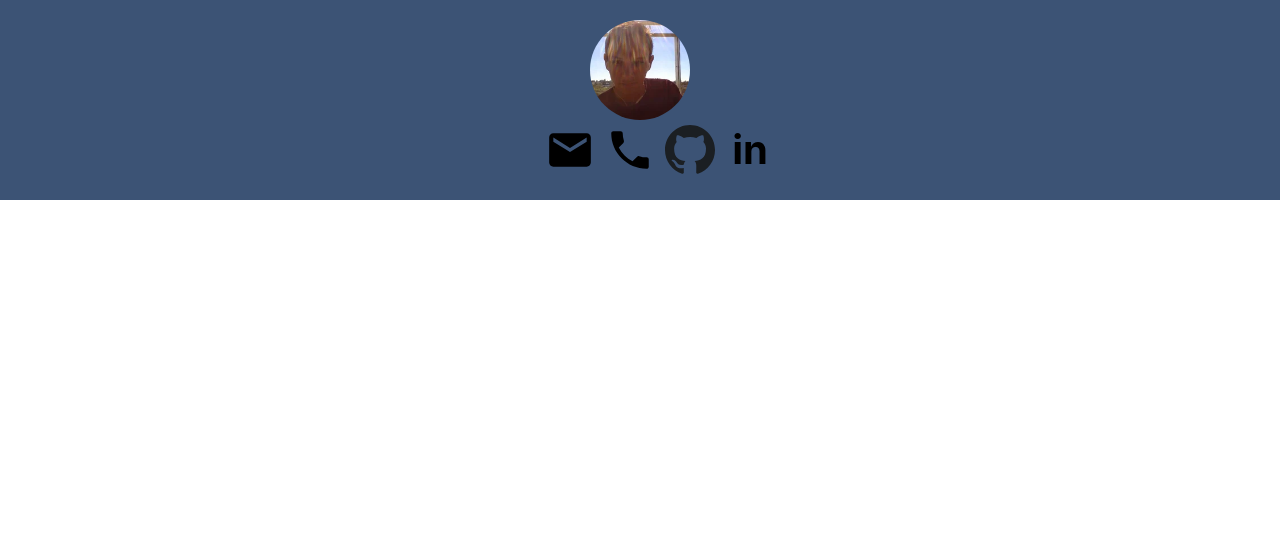
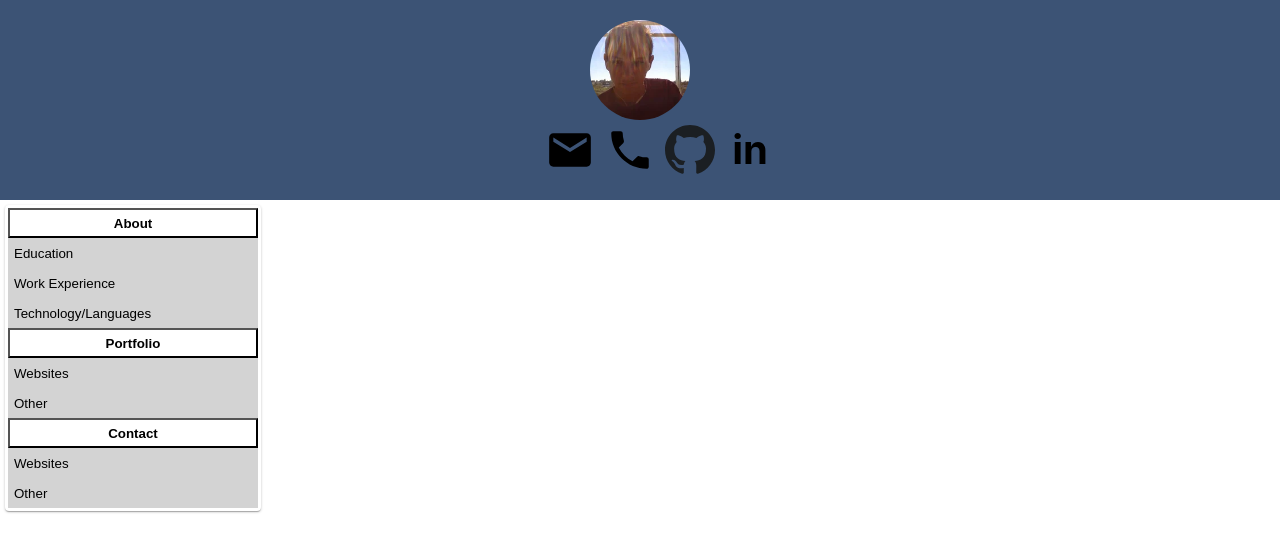
Before and after one commit to BenjaminDagg/Portfolio, a React (Create React App) app: page / in a window 1280 px wide. Shown: the top 552 px of the page. Built offline with nearby package versions, Linux system fonts and the light colour scheme.

Commit message:
implemented side nsavigation bar

```diff
--- a/package.json
+++ b/package.json
@@ -8,6 +8,7 @@
     "cors": "^2.8.4",
     "react": "^16.6.0",
     "react-dom": "^16.6.0",
+    "react-router-dom": "^4.3.1",
     "react-scripts": "2.0.5"
   },
   "scripts": {
--- a/src/App.js
+++ b/src/App.js
@@ -2,12 +2,16 @@ import React, { Component } from 'react';
 import logo from './logo.svg';
 import './App.css';
 import {Header} from "./components/Header/Header";
+import {SideMenu} from "./components/SideMenu/SideMenu";
+import {Content} from "./components/Content/Content";
 
 class App extends Component {
   render() {
     return (
       <div className="App">
         <Header/>
+        <SideMenu/>
+        <Content/>
       </div>
     );
   }
--- /dev/null
+++ b/src/components/Content/Content.css
@@ -0,0 +1,7 @@
+#MainContent {
+    width: 80%;
+    position:absolute;
+    right: 20px;
+    top: 200px;
+    height: 100%;
+}
--- /dev/null
+++ b/src/components/Content/Content.js
@@ -0,0 +1,23 @@
+import React, { Component } from 'react';
+import "./Content.css";
+import Avatar from '@material-ui/core/Avatar';
+import classNames from 'classnames';
+import {ContactLinks} from "../ContactLinks/ContactLinks";
+import { BrowserRouter as Router, Link, Route } from 'react-router-dom';
+
+import {Header} from "../Header/Header";
+
+export class Content extends Component {
+    render() {
+        return (
+            <div id="MainContent">
+                <Router>
+                    <div>
+                        <Route path="/about/education" component={ContactLinks}/>
+                        <Route path="/about/technology" component={Header}/>
+                    </div>
+                </Router>
+            </div>
+        );
+    }
+}
--- /dev/null
+++ b/src/components/SideMenu/SideMenu.css
@@ -0,0 +1,32 @@
+#SideMenu {
+    position: absolute;
+    left: 0;
+    top: 200px;
+    height: 700px;
+    width: 20%;
+    margin: 5px;
+
+}
+
+.menu-btn-main {
+    width: 100%;
+    height: 30px;
+    font-weight: bold;
+    background-color:white;
+
+}
+
+.submenu {
+    width: 100%;
+    background-color:lightgray;
+
+}
+
+.menu-btn-sub {
+    width: 100%;
+    height: 30px;
+    background-color:lightgray;
+    text-align: left;
+    border: none;
+
+}
--- /dev/null
+++ b/src/components/SideMenu/SideMenu.js
@@ -0,0 +1,86 @@
+import React, { Component } from 'react';
+import "./SideMenu.css";
+import PropTypes from 'prop-types';
+import { withStyles } from '@material-ui/core/styles';
+import Paper from '@material-ui/core/Paper';
+import Typography from '@material-ui/core/Typography';
+import Button from '@material-ui/core/Button';
+import { BrowserRouter as Router, Link, Route } from 'react-router-dom';
+
+const styles = theme => ({
+    root: {
+        ...theme.mixins.gutters(),
+        paddingTop: theme.spacing.unit * 2,
+        paddingBottom: theme.spacing.unit * 2,
+    },
+});
+
+
+export class SideMenu extends Component {
+
+    constructor(props) {
+        super(props);
+
+        this.state = {
+            aboutMenuShowing: true,
+            portfolioIsOpen: true,
+            contactOpen: true
+        };
+
+        this.toggleContact = this.toggleContact.bind(this);
+        this.togglePrtfolioMenu = this.togglePrtfolioMenu.bind(this);
+        this.toggleAboutMenu = this.toggleAboutMenu.bind(this);
+    }
+
+    toggleAboutMenu() {
+        console.log('clicked');
+        this.setState({aboutMenuShowing: !this.state.aboutMenuShowing});
+    }
+
+    togglePrtfolioMenu() {
+        console.log('clicked');
+        this.setState({portfolioIsOpen: !this.state.portfolioIsOpen});
+    }
+
+    toggleContact() {
+        this.setState({conttactOpen: !this.state.contactOpen});
+    }
+
+    render() {
+        return (
+            <div id="SideMenu">
+                <Paper style={{'padding': '3px'}} elevation={1}>
+                    <button onClick={this.toggleAboutMenu} className="menu-btn-main">About</button>
+                    {this.state.aboutMenuShowing &&
+                        <div id="about-submenu" className="submenu">
+                            <a href={"/about/education"}>
+                                <button className="menu-btn-sub">Education</button>
+                            </a>
+                            <button className="menu-btn-sub">Work Experience</button>
+                            <a href={"/about/technology"}>
+                                <button className="menu-btn-sub">Technology/Languages</button>
+                            </a>
+                        </div>
+                    }
+
+                    <button onClick={this.togglePrtfolioMenu} className="menu-btn-main">Portfolio</button>
+                    {this.state.portfolioIsOpen &&
+                        <div id="about-submenu" className="submenu">
+                            <button className="menu-btn-sub">Websites</button>
+                            <button className="menu-btn-sub">Other</button>
+
+                        </div>
+                    }
+                    <button onClick={this.toggleContact} className="menu-btn-main">Contact</button>
+                    {this.state.contactOpen &&
+                        <div id="about-submenu" className="submenu">
+                            <button className="menu-btn-sub">Websites</button>
+                            <button className="menu-btn-sub">Other</button>
+
+                        </div>
+                    }
+                </Paper>
+            </div>
+        );
+    }
+}
```
Also changed, not shown: server.js (+4 -3 lines), 1 other file (tests, documents, lock files or other folders).
